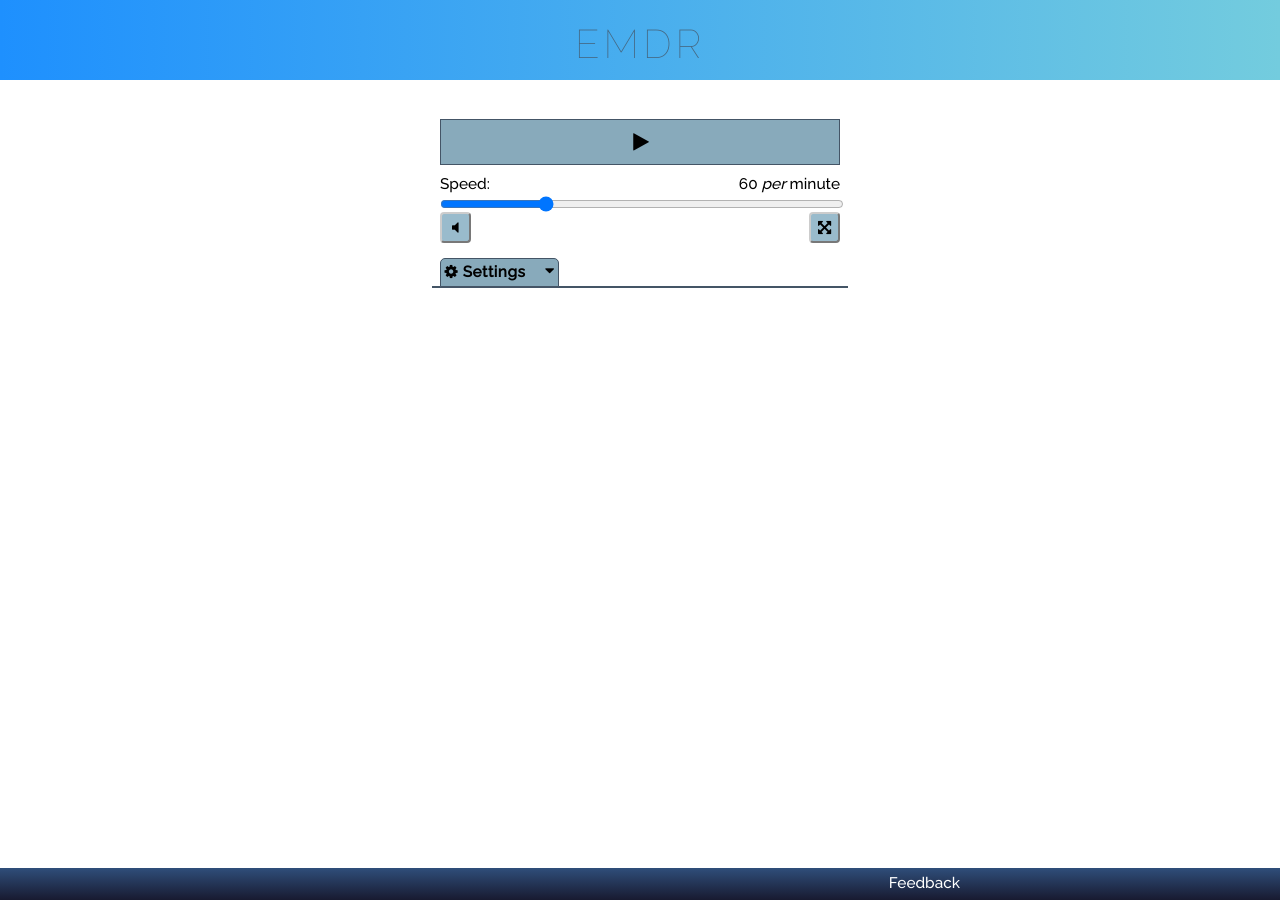
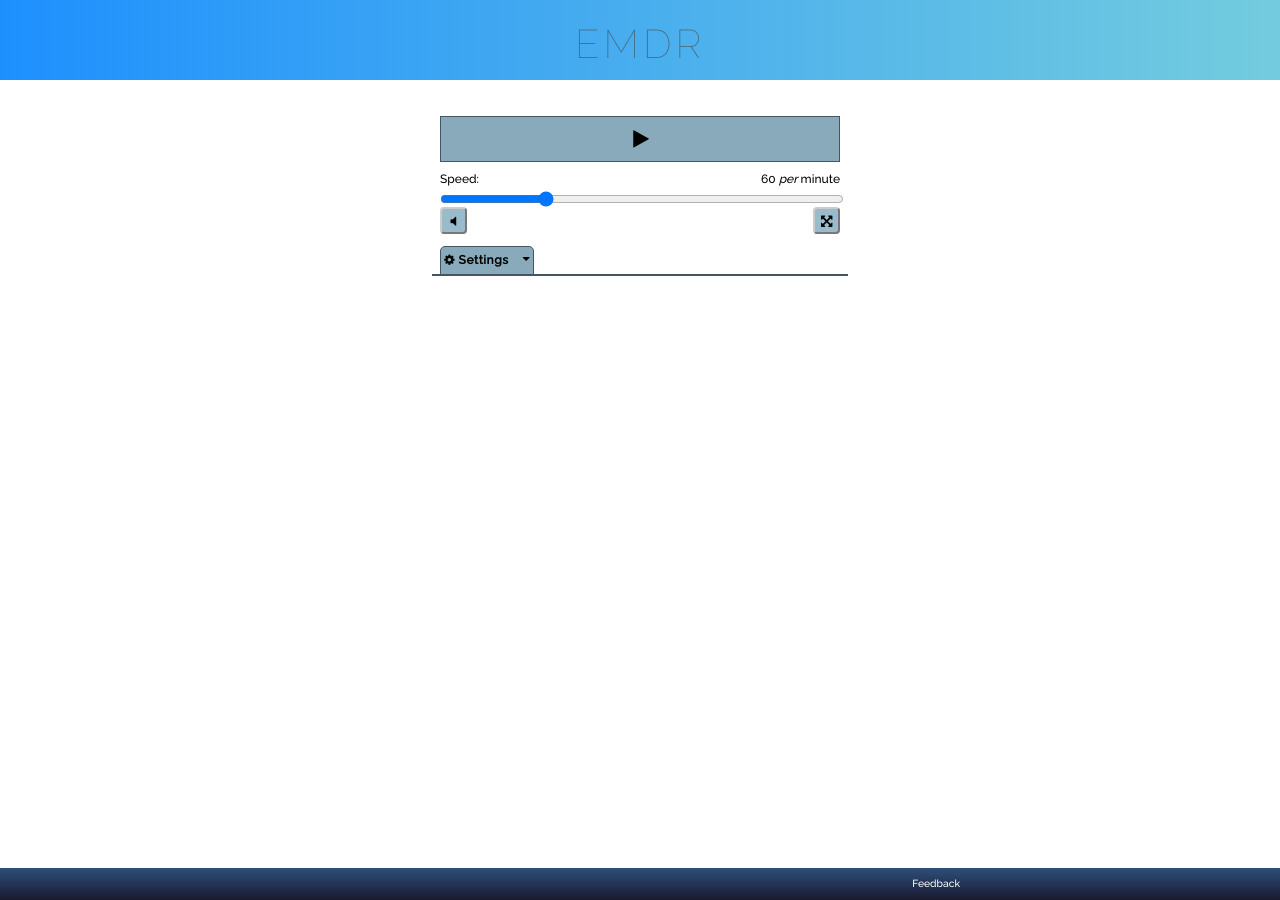
Before and after one commit to RarelyCharlie/rarelycharlie.github.io, a Jekyll site: the page built from _draft/emdr.md, in a window 1280 px wide. Built offline with Jekyll 4.4.1, drawn with Linux system fonts in a browser that asks for light colours.

Commit message:
font size again

```diff
--- a/_includes/emdr.css
+++ b/_includes/emdr.css
@@ -1,4 +1,4 @@
-body, body * {font-family: Raleway, sans-serif; font-size: 1.2vw; background: transparent; font-weight: 500;}
+body, body * {font-family: Raleway, sans-serif; background: transparent; font-weight: 500;}
 #container {width: 400px; margin: 0 auto; padding: 0;}
 h2 {text-align: center; font-size: 24px; letter-spacing: .1em; color: #456; opacity: .8; margin: 0;}
 h4 {font-size: inherit; font-weight: 600; letter-spacing: .5px; margin: 0; padding: 0;}
```
